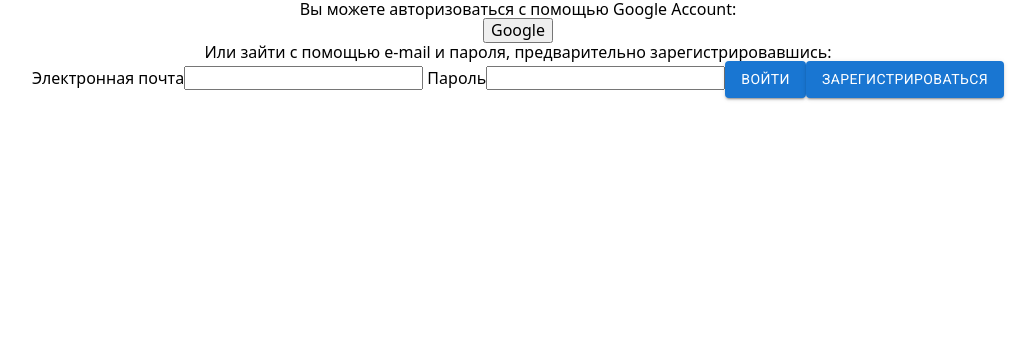
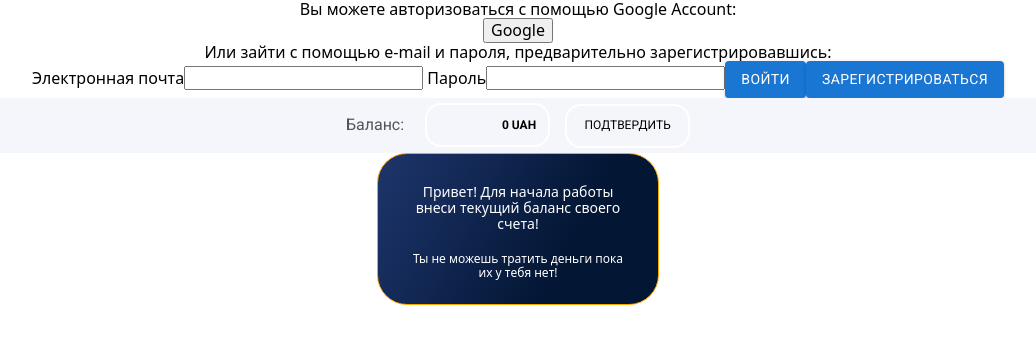
Before and after one commit to iuriibilonog/react-project, a React (Create React App) app: page / in a window 1280 px wide. Shown: the top 344 px of the page, without its empty margins (122-1158 px from the left). Built offline with nearby package versions, Linux system fonts and the light colour scheme.

Commit message:
balance + state + store

```diff
--- a/src/components/Balance/Balance.jsx
+++ b/src/components/Balance/Balance.jsx
@@ -1,15 +1,157 @@
-import s from "./Balance.module.css";
+import s from './Balance.module.css';
+import { useState } from 'react';
+import * as selectors from '../../redux/selectors';
+import { connect } from 'react-redux';
+import { useEffect } from 'react';
+import { useSelector, useDispatch } from 'react-redux';
+import * as actions from '../../redux/actions';
 
-const Balance = () => {
+const Balance = (
+  {
+    //balance = 0 /* newBalance */,
+    //isSystemStarted = false,
+    /* pushIsSystemStartedMarkerToState, pushBalanceToState*/
+  },
+) => {
+  const balance = useSelector(state => state.transactions.balance);
+  const isSystemStarted = useSelector(state => state.isSystemStarted);
+  const dispatch = useDispatch();
+  const pushIsSystemStartedMarkerToState = marker => dispatch(actions.setIsSystemStarted(marker));
+  const pushBalanceToState = newBalance => dispatch(actions.setBalance(newBalance));
+
+  const [initBalance, setInitBalance] = useState(balance + ' UAH');
+  const [balanceState, setBalanceState] = useState('unset');
+  const [timerId, setTimerId] = useState(null);
+  const [isReminderShown, setIsReminderShown] = useState(false);
+
+  /*  */
+
+  /*  */
+
+  const zeroReminding = () => {
+    const timerId = setTimeout(() => {
+      setIsReminderShown(true);
+    }, 2000);
+    setTimerId(timerId);
+  };
+
+  const clickBalanceHandler = event => {
+    if (event.target.value === '00.00 UAH' || balance === 0) {
+      setInitBalance('');
+    } else if (event.target.value.slice(event.target.value.length - 3) === 'UAH')
+      setInitBalance(event.target.value.slice(0, event.target.value.length - 4));
+  };
+
+  const looseFocusBalanceHandler = event => {
+    if (event.target.value === '') {
+      setInitBalance('00.00 UAH');
+    } else setInitBalance(prev => prev + ' UAH');
+  };
+
+  const changeBalanceHandler = event => {
+    setInitBalance(event.target.value.trim());
+  };
+
+  const submitBalanceHandler = event => {
+    event.preventDefault();
+    const balanceDigit = initBalance.slice(0, initBalance.length - 4).trim();
+    if (Number(balanceDigit)) {
+      /* Send it to STATE */
+      console.log('Output Balance :', balanceDigit);
+      setIsReminderShown('false');
+      setBalanceState('set');
+      pushIsSystemStartedMarkerToState(true);
+      pushBalanceToState(balanceDigit);
+      /********************/
+    } else {
+      console.log('Wrong balance!');
+      setInitBalance('00.00 UAH');
+    }
+  };
+
+  const inputMarkup = isEnabled => {
+    return isEnabled ? (
+      <input
+        type="input"
+        value={initBalance}
+        className={s.balance}
+        onChange={changeBalanceHandler}
+        onClick={clickBalanceHandler}
+        onBlur={looseFocusBalanceHandler}
+      />
+    ) : (
+      <input
+        type="input"
+        value={initBalance}
+        className={s.balance}
+        onChange={changeBalanceHandler}
+        onClick={clickBalanceHandler}
+        onBlur={looseFocusBalanceHandler}
+        disabled
+      />
+    );
+  };
+
+  const confirmBtnMarkup = isEnabled => {
+    return isEnabled ? (
+      <button type="submit" className={s.confirmBtn}>
+        Подтвердить
+      </button>
+    ) : (
+      <button type="submit" className={s.confirmBtn_disabled} disabled>
+        Подтвердить
+      </button>
+    );
+  };
+
+  useEffect(() => {
+    if (isSystemStarted) {
+      setBalanceState('set');
+    } else if (balanceState === 'unset') {
+      zeroReminding();
+    }
+    // eslint-disable-next-line react-hooks/exhaustive-deps
+  }, []);
+
+  useEffect(() => {
+    if (balanceState === 'set') {
+      clearTimeout(timerId);
+    }
+    // eslint-disable-next-line react-hooks/exhaustive-deps
+  }, [balanceState]);
+
   return (
     <div className={s.wrapper}>
       <span className={s.title}>Баланс:</span>
-      <input type="input" value="00.00 UAH" className={s.balance} />
-      <button type="button" className={s.confirmBtn}>
-        Подтвердить
-      </button>
+      <form onSubmit={submitBalanceHandler}>
+        <div>
+          {balanceState === 'set' ? inputMarkup(false) : inputMarkup(true)}
+          {balanceState === 'set' ? confirmBtnMarkup(false) : confirmBtnMarkup(true)}
+        </div>
+      </form>
+      {isReminderShown === true && (
+        <div className={s.reminding}>
+          <p>Привет! Для начала работы внеси текущий баланс своего счета!</p>
+          <p className={s.remindingSubMessage}>Ты не можешь тратить деньги пока их у тебя нет! </p>
+        </div>
+      )}
     </div>
   );
 };
 
+// const mapStateToProps = state => {
+//   return {
+//     balance: selectors.getBalance(state),
+//     isSystemStarted: selectors.getIsSystemStarted(state),
+//   };
+// };
+
+// const mapDispatchToProps = dispatch => {
+//   return {
+//     pushBalanceToState: newBalance => dispatch(setBalance(newBalance)),
+//     pushIsSystemStartedMarkerToState: isSystemStarted => dispatch(setIsSystemStarted(isSystemStarted)),
+//   };
+// };
+
+// export default connect(mapStateToProps)(Balance);
 export default Balance;
--- a/src/components/Balance/Balance.module.css
+++ b/src/components/Balance/Balance.module.css
@@ -1,31 +1,112 @@
-@import "../../utils/variables.css";
+@import '../../utils/variables.css';
 
 .wrapper {
+  padding: 5px;
   display: flex;
+  position: relative;
   justify-content: center;
   align-items: center;
+  flex-direction: column;
   background-color: var(--bg-secondary);
 }
 .title {
+  display: block;
   font-weight: 500;
   color: var(--font-secondary);
+  font-family: Roboto, sans-serif;
 }
 
 .balance {
+  display: inline-block;
   height: 44px;
+  width: 125px;
+  padding: 6px 12px;
   background-color: var(--bg-secondary);
   border: 2px white solid;
+  border-right: none;
   border-radius: 16px;
+  border-bottom-right-radius: 0px;
+  border-top-right-radius: 0px;
   font-size: 12px;
+  font-weight: 700;
+  font-family: Roboto, sans-serif;
+  text-align: right;
+}
+
+.balance:focus {
+  border-color: var(--accent-bright);
 }
 
 .confirmBtn {
   padding: 6px 12px;
   height: 44px;
-  display: block;
+  width: 125px;
   text-transform: uppercase;
   background-color: var(--bg-secondary);
   border: 2px white solid;
   border-radius: 16px;
+  border-bottom-left-radius: 0px;
+  border-top-left-radius: 0px;
+
+  font-size: 12px;
+  font-family: Roboto, sans-serif;
+  cursor: pointer;
+}
+
+.confirmBtn:hover,
+.confirmBtn:focus {
+  color: var(--accent-bright);
+  border: 2px var(--accent-bright) solid;
+}
+
+.confirmBtn_disabled {
+  composes: confirmBtn;
+}
+
+.confirmBtn_disabled:hover,
+.confirmBtn_disabled:focus {
+  color: #c0c0c0;
+  border: 2px white solid;
+  cursor: initial;
+}
+
+@media screen and (min-width: 768px) {
+  .balance {
+    margin-right: 15px;
+    border-radius: 16px;
+    border: 2px white solid;
+  }
+  .title {
+    margin-right: 21px;
+  }
+  .confirmBtn {
+    border-radius: 16px;
+  }
+
+  .wrapper {
+    flex-direction: row;
+  }
+
+  .reminding {
+    max-width: 292px;
+  }
+}
+
+.reminding {
+  display: block;
+  max-width: 282px;
+  max-height: 152px;
+  padding: 30px;
+  position: absolute;
+  top: 100%;
+  border: 1px orange solid;
+  color: white;
+  font-size: 14px;
+  background: linear-gradient(117.84deg, #1d346a 2.84%, #031634 67.28%);
+  border-radius: 30px;
+}
+
+.remindingSubMessage {
+  margin-top: 20px;
   font-size: 12px;
 }
--- a/src/index.js
+++ b/src/index.js
@@ -1,22 +1,22 @@
-import React from "react";
-import ReactDOM from "react-dom";
-import { Provider } from "react-redux";
-import { BrowserRouter } from "react-router-dom";
-import { PersistGate } from "redux-persist/integration/react";
-import { store, persistor } from "./redux/store";
-import "modern-normalize/modern-normalize.css";
-import "./index.css";
-import App from "./App";
+import React from 'react';
+import ReactDOM from 'react-dom';
+import { Provider } from 'react-redux';
+import { BrowserRouter } from 'react-router-dom';
+import { PersistGate } from 'redux-persist/integration/react';
+import { store, persistor } from './redux/store';
+import 'modern-normalize/modern-normalize.css';
+import './index.css';
+import App from './App';
 
 ReactDOM.render(
   <React.StrictMode>
-    {/* <Provider store={store}>
-      <PersistGate loading={null} persistor={persistor}> */}
-    <BrowserRouter>
-      <App />
-    </BrowserRouter>
-    {/* </PersistGate>
-    </Provider> */}
+    <Provider store={store}>
+      {/* <PersistGate loading={null} persistor={persistor}> */}
+      <BrowserRouter>
+        <App />
+      </BrowserRouter>
+      {/* </PersistGate> */}
+    </Provider>
   </React.StrictMode>,
-  document.getElementById("root")
+  document.getElementById('root'),
 );
--- a/src/pages/ExpencesPage/ExpencesPage.jsx
+++ b/src/pages/ExpencesPage/ExpencesPage.jsx
@@ -1,8 +1,10 @@
+import Balance from '../../components/Balance';
 const ExpencesPage = () => {
   return (
-      <>
-      </>
-  )
-}
+    <>
+      <Balance />
+    </>
+  );
+};
 
 export default ExpencesPage;
--- /dev/null
+++ b/src/redux/actions.js
@@ -0,0 +1,7 @@
+import { createAction } from '@reduxjs/toolkit';
+
+export const setIsSystemStarted = createAction('transactions/setIsSystemStarted');
+export const setBalance = createAction('transactions/setBalance');
+export const setExpenses = createAction('transactions/setExpenses');
+export const setIncomes = createAction('transactions/setIncomes');
+export const addTransactions = createAction('transactions/addTransactions');
--- /dev/null
+++ b/src/redux/reducers.js
@@ -0,0 +1,36 @@
+import {
+  addTransactions,
+  setExpenses,
+  setIncomes,
+  setBalance,
+  setIsSystemStarted,
+} from '../redux/actions';
+import { combineReducers } from 'redux';
+import { createReducer } from '@reduxjs/toolkit';
+
+const balanceReducer = createReducer(0, {
+  [setBalance]: (_, action) => action.payload,
+});
+
+const transactionsReducer = createReducer([], {
+  [addTransactions]: (state, action) => [...state, action.payload],
+});
+
+const expensesReducer = createReducer(0, {
+  [setExpenses]: (_, action) => action.payload,
+});
+
+const incomesReducer = createReducer(0, {
+  [setIncomes]: (_, action) => action.payload,
+});
+
+export const isSystemStartedReducer = createReducer(false, {
+  [setIsSystemStarted]: (_, action) => action.payload,
+});
+
+export const combinedTransactionsReducer = combineReducers({
+  balance: balanceReducer,
+  transactions: transactionsReducer,
+  expenses: expensesReducer,
+  incomes: incomesReducer,
+});
--- /dev/null
+++ b/src/redux/selectors.js
@@ -0,0 +1,4 @@
+/* ---- selectors for mapStateToProps only ! ---- */
+
+export const getBalance = state => state.transactions.balance;
+export const getIsSystemInitialised = state => state.isSystemStarted;
```
Also changed, not shown: src/App.js (+5 -5 lines), src/redux/store.js (+27 -25 lines).
